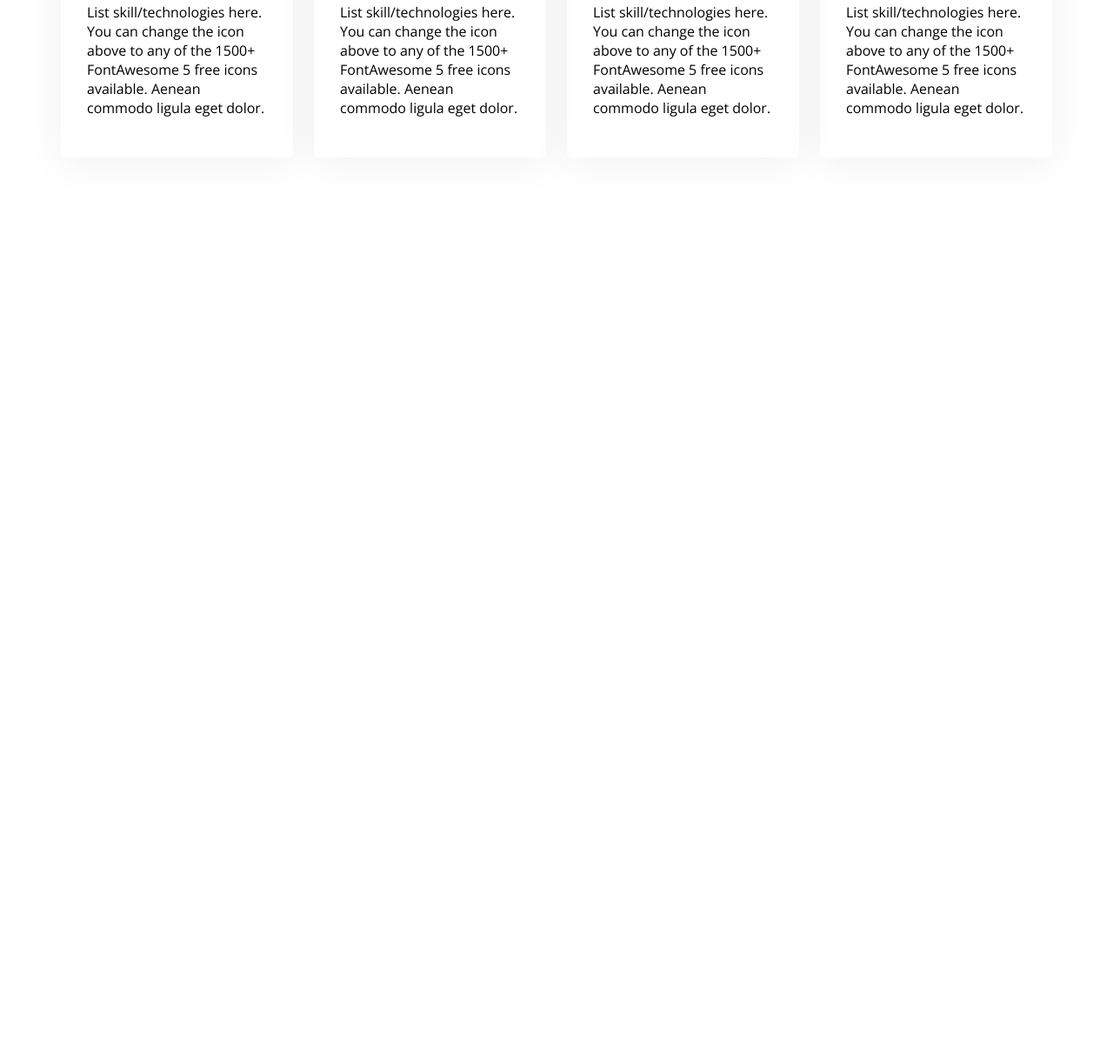
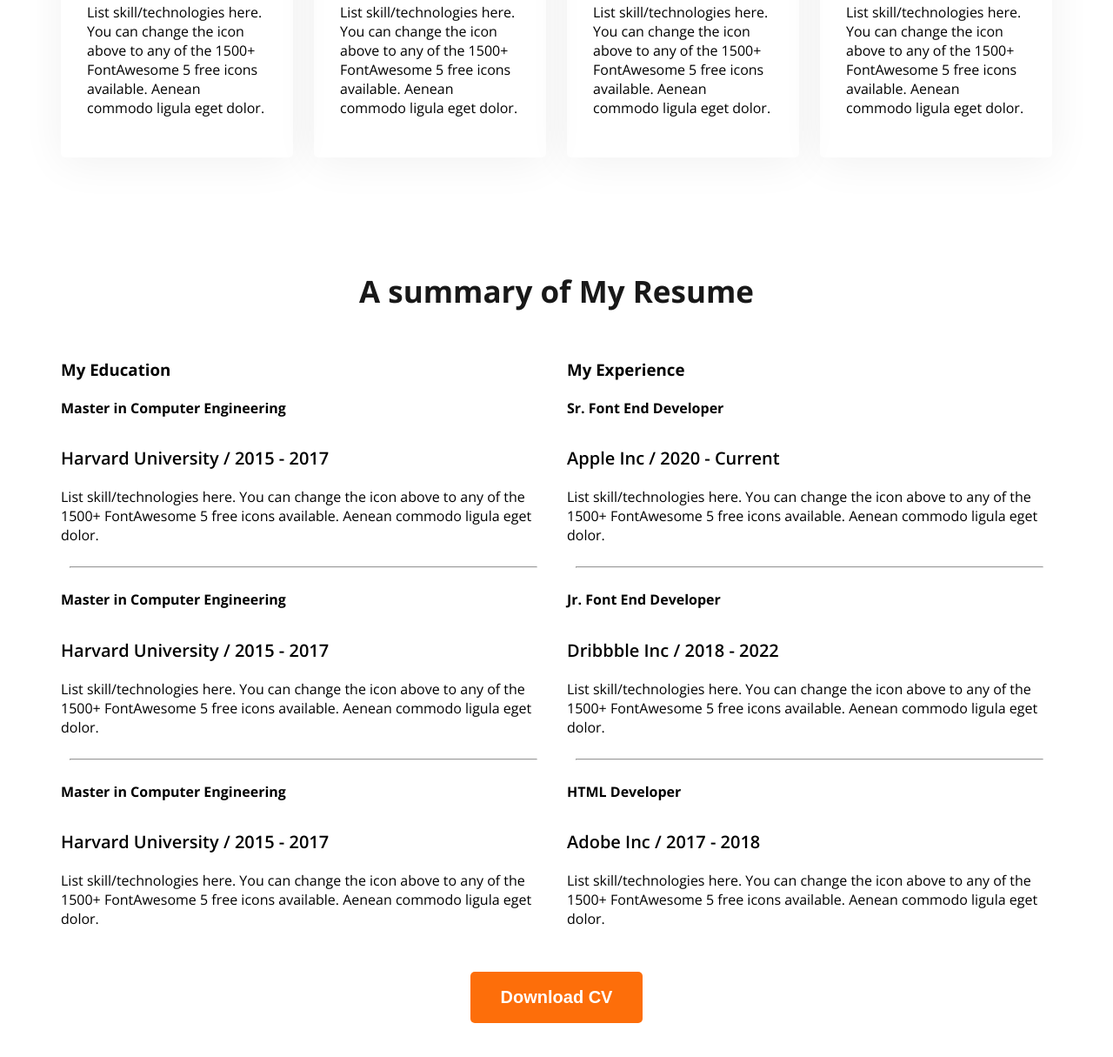
Before and after one commit to Sabbir486/Personal-Portfolio, a plain HTML site: page index.html in a window 1280 px wide. Shown: the part 1870-3085 px from the top of the page at 87% size. Before the commit the page ends 2181 px from the top, so only its background shows below. Drawn offline with nearby package versions, Linux system fonts and the light colour scheme.

Commit message:
modified_02

```diff
--- a/index.html
+++ b/index.html
@@ -101,6 +101,71 @@
             </div>
         </section>
 
+        <!-- Resume Section-->
+         <section class="resume">
+            <h3 class="section-title text-center">A summary of My Resume</h3>
+            <div class="resume-container">
+                <!-- .resume-column*2>h3.resume-column-title+.experience*3>h4.experience-title+h5.experience-sub-title+.experience-description -->
+
+                <div class="resume-column">
+                    <h3 class="resume-column-title">My Education</h3>
+                    <div class="experience">
+                        <h4 class="experience-title">Master in Computer Engineering</h4>
+                        <h5 class="experience-sub-title">Harvard University / 2015 - 2017</h5>
+                        <div class="experience-description">List skill/technologies here. You can change the icon above
+to any of the 1500+ FontAwesome 5 free icons available. Aenean commodo ligula eget dolor.</div>
+                    </div>
+                    <hr>
+
+                    <div class="experience">
+                        <h4 class="experience-title">Master in Computer Engineering</h4>
+                        <h5 class="experience-sub-title">Harvard University / 2015 - 2017</h5>
+                        <div class="experience-description">List skill/technologies here. You can change the icon above
+to any of the 1500+ FontAwesome 5 free icons available. Aenean commodo ligula eget dolor.</div>
+                    </div>
+                    <hr>
+
+                    <div class="experience">
+                        <h4 class="experience-title">Master in Computer Engineering</h4>
+                        <h5 class="experience-sub-title">Harvard University / 2015 - 2017</h5>
+                        <div class="experience-description">List skill/technologies here. You can change the icon above
+to any of the 1500+ FontAwesome 5 free icons available. Aenean commodo ligula eget dolor.</div>
+                    </div>
+                </div>
+
+
+                <div class="resume-column">
+                    <h3 class="resume-column-title">My Experience</h3>
+                    <div class="experience">
+                        <h4 class="experience-title">Sr. Font End Developer</h4>
+                        <h5 class="experience-sub-title">Apple Inc / 2020 - Current</h5>
+                        <div class="experience-description">List skill/technologies here. You can change the icon above
+to any of the 1500+ FontAwesome 5 free icons available. Aenean commodo ligula eget dolor.</div>
+                    </div>
+                    <hr>
+
+                    <div class="experience">
+                        <h4 class="experience-title">Jr. Font End Developer</h4>
+                        <h5 class="experience-sub-title">Dribbble Inc / 2018 - 2022</h5>
+                        <div class="experience-description">List skill/technologies here. You can change the icon above
+to any of the 1500+ FontAwesome 5 free icons available. Aenean commodo ligula eget dolor.</div>
+                    </div>
+                    <hr>
+
+                    <div class="experience">
+                        <h4 class="experience-title">HTML Developer</h4>
+                        <h5 class="experience-sub-title">Adobe Inc / 2017 - 2018</h5>
+                        <div class="experience-description">List skill/technologies here. You can change the icon above
+to any of the 1500+ FontAwesome 5 free icons available. Aenean commodo ligula eget dolor.</div>
+                    </div>
+                </div>
+            </div>
+
+            <div class="text-center resume-download-cv">
+                <button class="btn-primary">Download CV</button>
+            </div>
+         </section>
+
     </main>
 
     <footer>
--- a/styles/portfolio.css
+++ b/styles/portfolio.css
@@ -151,3 +151,28 @@ main section{
     border-radius: 5px;
     box-shadow: 0px 6px 50px 0px rgba(0, 0, 0, 0.06);
 }
+
+/* Resume section */
+
+.resume-container{
+    display: flex;
+    gap: 24px;
+}
+
+.experience-description .experience-sub-title{
+    color: #757575;
+}
+
+.experience-sub-title{
+    font-size: 20px;
+    font-weight: 600;
+    margin-bottom: 20px;
+}
+
+.resume hr{
+    margin: 25px 10px;
+}
+
+.resume-download-cv{
+    margin-top: 50px;
+}
```
